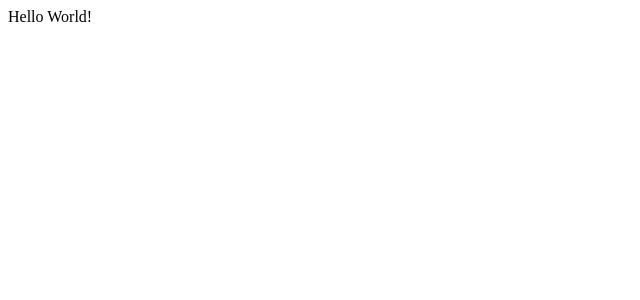
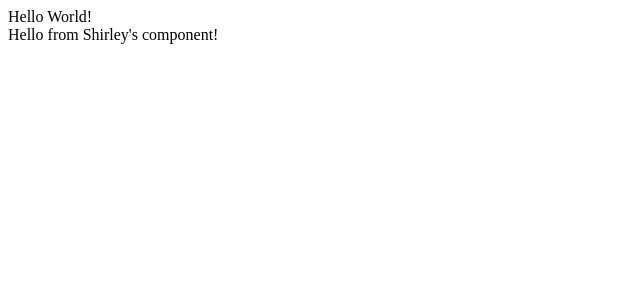
Before and after one commit to ambsly/Ambsly, a React app: page / in a window 1280 px wide. Shown: the top 300 px of the page, without its empty margins (0-640 px from the left). Built offline with nearby package versions, Linux system fonts and the light colour scheme; the HTML template or start-up script is replaced by a standard one.

Commit message:
Adding Shirley's feature

```diff
--- a/client/src/index.jsx
+++ b/client/src/index.jsx
@@ -1,5 +1,6 @@
 import React from 'react';
 import ReactDOM from 'react-dom';
+import ShirleyComponent1 from './shirleyComponent1.jsx';
 
 class App extends React.Component {
   constructor(props) {
@@ -8,7 +9,10 @@ class App extends React.Component {
 
   render() {
     return (
-      <div> Hello World! </div>
+      <div>
+        <div> Hello World! </div>
+        <ShirleyComponent1 />
+      </div>
     )
   }
 }
--- /dev/null
+++ b/client/src/shirleyComponent1.jsx
@@ -0,0 +1,7 @@
+import React from 'react';
+
+const ShirleyComponent1 = () => (
+  <div>Hello from Shirley's component!</div>
+)
+
+export default ShirleyComponent1;
```
Also changed, not shown: 1 other file (tests, documents, lock files or other folders).
